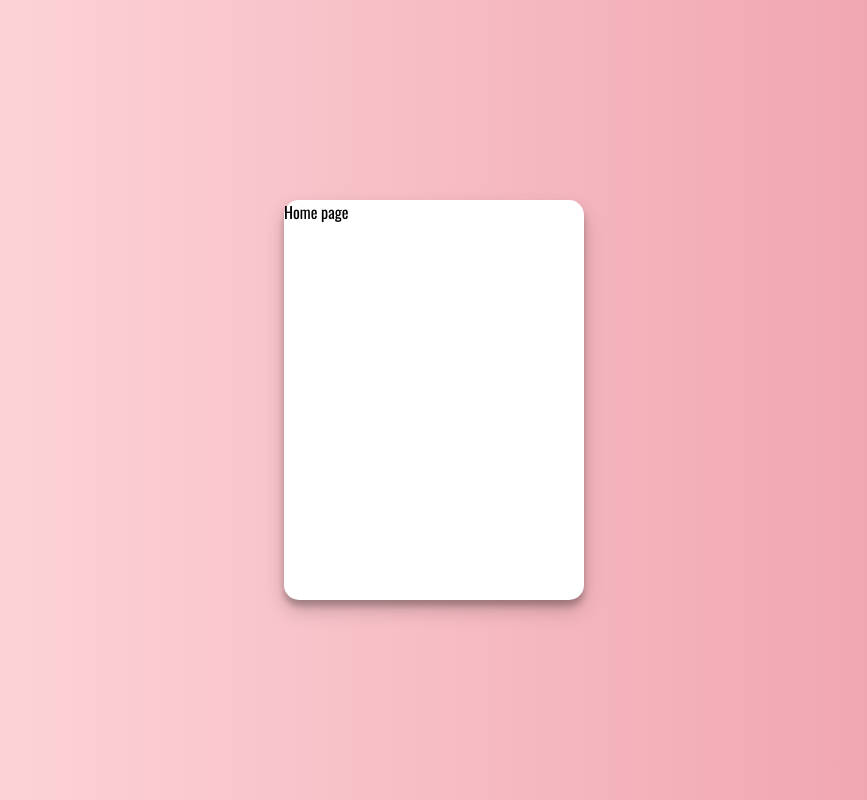
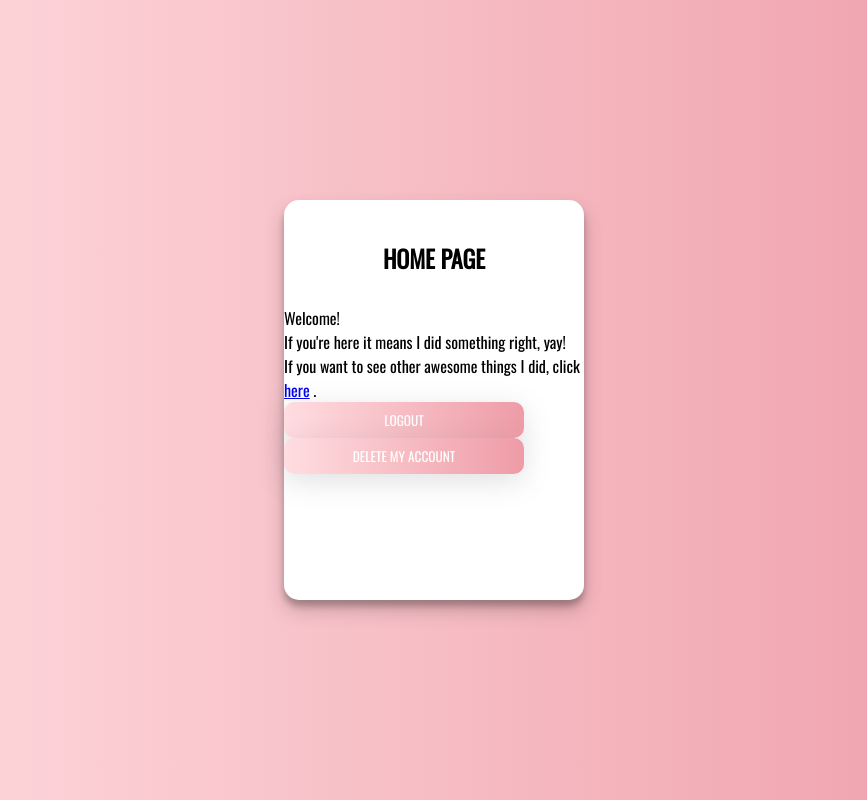
Before and after one commit to hellodajana/login-page, a React (Create React App) app: page /home in a window 1280 px wide. Shown: the whole page, without its empty margins (206-1073 px from the left). Built offline with nearby package versions, Linux system fonts and the light colour scheme.

Commit message:
Changes to Home component

```diff
--- a/src/components/Home/Home.js
+++ b/src/components/Home/Home.js
@@ -1,5 +1,65 @@
+import { useNavigate } from "react-router-dom";
+import { useState } from "react";
+import "./Home.scss";
+
 const Home = () => {
-  return <section>Home page</section>;
+  let navigate = useNavigate();
+  const [isDeleted, setIsDeleted] = useState(false);
+
+  const handleLogOut = (e) => {
+    navigate("/");
+  };
+
+  const resolveAfter1Seconds = () => {
+    return new Promise((resolve) => {
+      setTimeout(() => {
+        resolve(navigate("/"));
+      }, 1000);
+    });
+  };
+
+  const handleRemoveAccount = async () => {
+    setIsDeleted(true);
+    localStorage.removeItem("email");
+    localStorage.removeItem("password");
+    localStorage.removeItem("authenticated", true);
+    const result = await resolveAfter1Seconds();
+    console.log(result);
+  };
+
+  return (
+    <section className="home">
+      <h1 className="title">Home Page</h1>
+      <div className="home__container">
+        <p className="home__text">Welcome!</p>
+        <p className="home__text">
+          If you're here it means I did something right, yay! <br />
+        </p>
+        <p className="home__text">
+          If you want to see other awesome things I did, click{" "}
+          <a className="link" href="https://hellodajana.com">
+            here
+          </a>{" "}
+          .
+        </p>
+
+        <div className="btns">
+          <button className="btn home__btn" onClick={handleLogOut}>
+            Logout
+          </button>
+          {!isDeleted ? (
+            <button className="btn home__btn" onClick={handleRemoveAccount}>
+              Delete my account
+            </button>
+          ) : (
+            <button className="btn home__btn" onClick={handleRemoveAccount}>
+              Deleting...
+            </button>
+          )}
+        </div>
+      </div>
+    </section>
+  );
 };
 
 export default Home;
```
